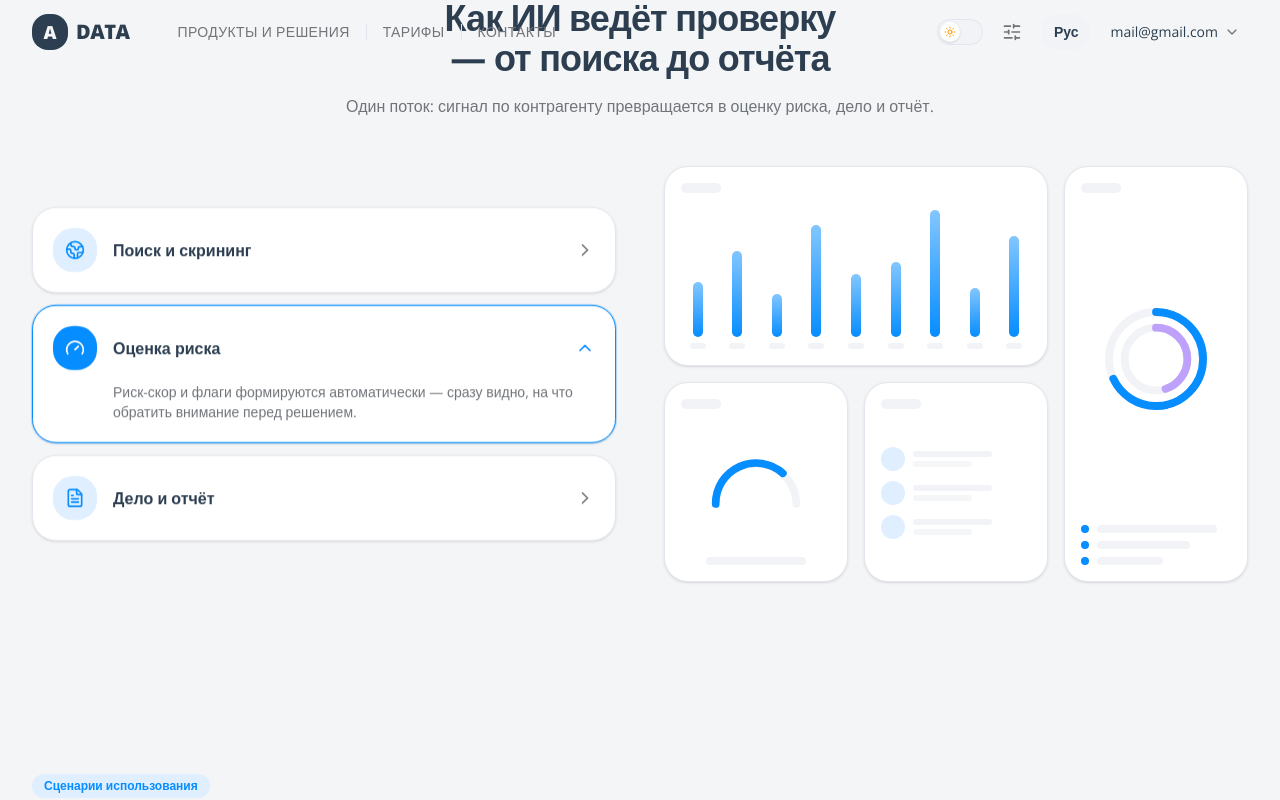
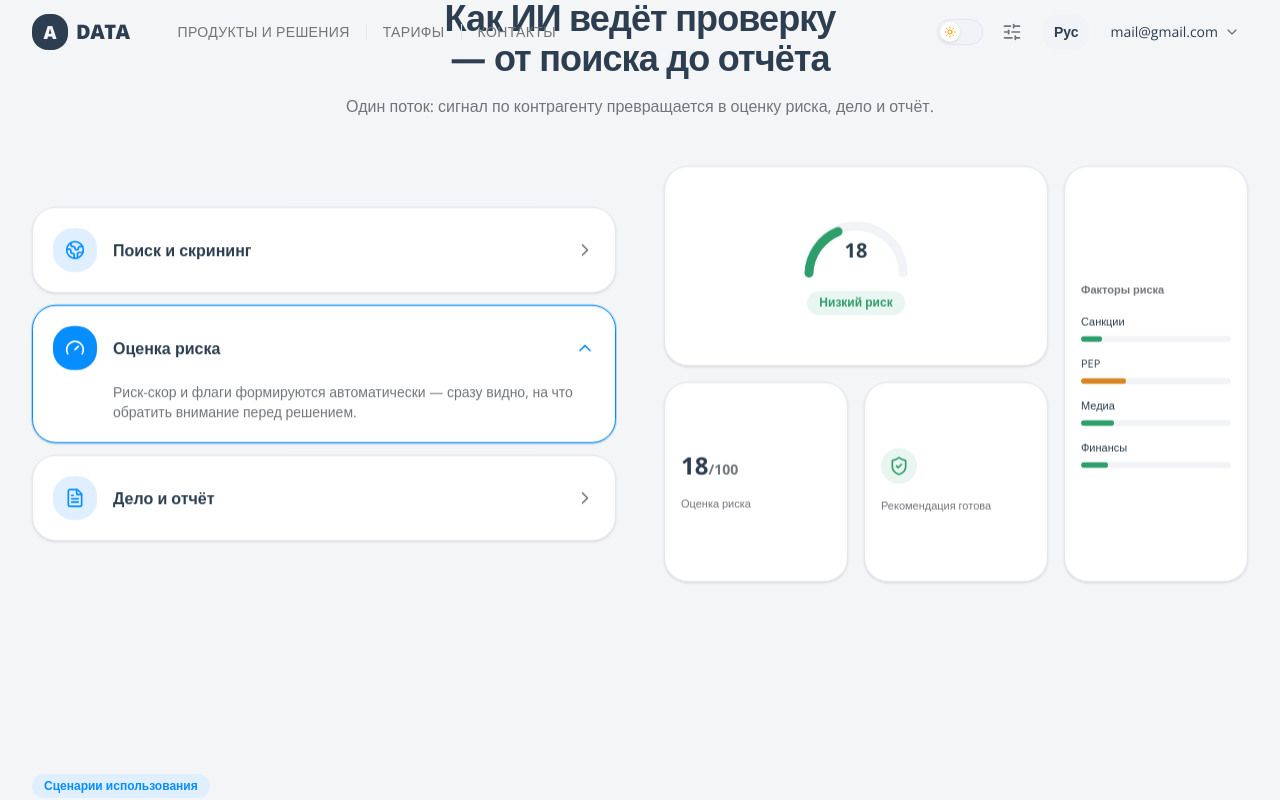
Before and after one commit to dzhmnklva012/-e-analytic, a Next.js app in the folder compliance-landing/: page / in a window 1280 px wide. Both pictures are taken after a click on the button "Оценка риска". Shown: the part 3624-4424 px from the top of the page. Built offline with nearby package versions, Linux system fonts and the light colour scheme.

Commit message:
Auto-update: how-it-works.tsx

```diff
--- a/compliance-landing/src/components/landing/how-it-works.tsx
+++ b/compliance-landing/src/components/landing/how-it-works.tsx
@@ -1,7 +1,18 @@
 "use client";
 
 import * as React from "react";
-import { Globe2, Gauge, FileText, ChevronDown } from "lucide-react";
+import {
+  Globe2,
+  Gauge,
+  FileText,
+  FileSearch,
+  ChevronDown,
+  Search,
+  Check,
+  Users,
+  Download,
+  ShieldCheck,
+} from "lucide-react";
 import type { LucideIcon } from "lucide-react";
 import { Section } from "@/components/ui/section";
 import { SectionHeading } from "@/components/ui/section-heading";
@@ -86,9 +97,11 @@ export function HowItWorks() {
             })}
           </Reveal>
 
-          {/* dashboard visual collage */}
+          {/* stage-specific visual collage */}
           <Reveal dir="right">
-            <FeatureVisuals />
+            <div key={active} className="animate-hero-rise">
+              <FeatureVisuals active={active} />
+            </div>
           </Reveal>
         </div>
       </div>
@@ -96,88 +109,187 @@ export function HowItWorks() {
   );
 }
 
-/* ── decorative dashboard collage ─────────────────────────────────────── */
-
-const bars = [38, 60, 30, 78, 44, 52, 88, 34, 70];
+/* ── shared bits ──────────────────────────────────────────────────────── */
 
 function MiniCard({ className, children }: { className?: string; children: React.ReactNode }) {
   return (
     <div className={cn("flex flex-col gap-3 rounded-2xl border border-border bg-card p-4 shadow-sm", className)}>
-      <span className="h-2.5 w-10 rounded-full bg-muted" />
       {children}
     </div>
   );
 }
 
-function FeatureVisuals() {
+const grid = "grid h-[26rem] grid-cols-3 grid-rows-2 gap-4";
+
+function Rings() {
+  const c1 = 2 * Math.PI * 42;
+  const c2 = 2 * Math.PI * 28;
   return (
-    <div className="grid h-[26rem] grid-cols-3 grid-rows-2 gap-4" aria-hidden="true">
-      {/* bar chart */}
+    <svg viewBox="0 0 100 100" className="size-24 -rotate-90">
+      <circle cx="50" cy="50" r="42" fill="none" stroke="var(--muted)" strokeWidth="7" />
+      <circle cx="50" cy="50" r="42" fill="none" stroke="var(--primary)" strokeWidth="7" strokeLinecap="round" strokeDasharray={c1} strokeDashoffset={c1 * 0.3} />
+      <circle cx="50" cy="50" r="28" fill="none" stroke="var(--muted)" strokeWidth="7" />
+      <circle cx="50" cy="50" r="28" fill="none" stroke="color-mix(in oklch, var(--primary) 60%, white)" strokeWidth="7" strokeLinecap="round" strokeDasharray={c2} strokeDashoffset={c2 * 0.55} />
+    </svg>
+  );
+}
+
+/* ── stage 1: screening across databases ─────────────────────────────── */
+
+function ScreeningVisual() {
+  const sources = ["Санкционные списки", "PEP-реестр", "Негативные публикации"];
+  return (
+    <div className={grid} aria-hidden="true">
       <MiniCard className="col-span-2">
-        <div className="flex flex-1 items-end justify-between gap-1.5">
-          {bars.map((h, i) => (
-            <div key={i} className="flex h-full flex-1 flex-col items-center justify-end gap-1.5">
-              <div
-                className="w-2.5 rounded-full bg-gradient-to-t from-primary to-primary/50"
-                style={{ height: `${h}%` }}
-              />
-              <span className="h-1.5 w-4 rounded-full bg-muted" />
-            </div>
+        <div className="flex items-center gap-2 rounded-full bg-muted px-3 py-2">
+          <Search className="size-4 text-muted-foreground" />
+          <span className="truncate text-xs font-medium text-foreground">ТОО «Альфа Логистик»</span>
+        </div>
+        <ul className="flex flex-1 flex-col justify-center gap-2.5">
+          {sources.map((s) => (
+            <li key={s} className="flex items-center gap-2.5">
+              <span className="grid size-5 place-items-center rounded-md bg-success/10">
+                <Check className="size-3 text-success" strokeWidth={3} />
+              </span>
+              <span className="flex-1 text-xs text-foreground">{s}</span>
+              <span className="text-[11px] text-muted-foreground">чисто</span>
+            </li>
           ))}
-        </div>
+        </ul>
       </MiniCard>
 
-      {/* radial rings */}
-      <MiniCard className="row-span-2">
-        <div className="grid flex-1 place-items-center">
-          <svg viewBox="0 0 100 100" className="size-28 -rotate-90">
-            <circle cx="50" cy="50" r="42" fill="none" stroke="var(--muted)" strokeWidth="7" />
-            <circle
-              cx="50" cy="50" r="42" fill="none" stroke="var(--primary)" strokeWidth="7"
-              strokeLinecap="round" strokeDasharray={2 * Math.PI * 42} strokeDashoffset={2 * Math.PI * 42 * 0.32}
-            />
-            <circle cx="50" cy="50" r="28" fill="none" stroke="var(--muted)" strokeWidth="7" />
-            <circle
-              cx="50" cy="50" r="28" fill="none" stroke="color-mix(in oklch, var(--primary) 65%, white)" strokeWidth="7"
-              strokeLinecap="round" strokeDasharray={2 * Math.PI * 28} strokeDashoffset={2 * Math.PI * 28 * 0.55}
-            />
-          </svg>
-        </div>
-        <div className="flex flex-col gap-2">
-          {[0, 1, 2].map((i) => (
-            <div key={i} className="flex items-center gap-2">
-              <span className="size-2 rounded-full bg-primary" />
-              <span className="h-2 flex-1 rounded-full bg-muted" style={{ maxWidth: `${80 - i * 18}%` }} />
-            </div>
-          ))}
-        </div>
+      <MiniCard className="row-span-2 items-center justify-center">
+        <Rings />
+        <span className="text-[11px] font-medium text-muted-foreground">30+ баз данных</span>
       </MiniCard>
 
-      {/* gauge */}
       <MiniCard>
-        <div className="grid flex-1 place-items-center">
-          <svg viewBox="0 0 100 56" className="w-24">
-            <path d="M8 50 A42 42 0 0 1 92 50" fill="none" stroke="var(--muted)" strokeWidth="8" strokeLinecap="round" />
-            <path d="M8 50 A42 42 0 0 1 78 18" fill="none" stroke="var(--primary)" strokeWidth="8" strokeLinecap="round" />
-          </svg>
-        </div>
-        <span className="h-2 w-2/3 self-center rounded-full bg-muted" />
+        <span className="grid size-9 place-items-center rounded-xl bg-secondary text-secondary-foreground">
+          <Globe2 className="size-5" />
+        </span>
+        <span className="h-2 w-2/3 rounded-full bg-muted" />
       </MiniCard>
 
-      {/* people list */}
       <MiniCard>
-        <div className="flex flex-1 flex-col justify-center gap-2.5">
-          {[0, 1, 2].map((i) => (
-            <div key={i} className="flex items-center gap-2">
-              <span className="size-6 shrink-0 rounded-full bg-secondary" />
-              <span className="flex flex-1 flex-col gap-1">
-                <span className="h-1.5 w-2/3 rounded-full bg-muted" />
-                <span className="h-1.5 w-1/2 rounded-full bg-muted/70" />
-              </span>
-            </div>
-          ))}
-        </div>
+        <span className="h-2 w-1/2 rounded-full bg-muted" />
+        <span className="h-2 w-full rounded-full bg-muted" />
+        <span className="h-2 w-5/6 rounded-full bg-muted/70" />
       </MiniCard>
     </div>
   );
 }
+
+/* ── stage 2: risk scoring ────────────────────────────────────────────── */
+
+function RiskGauge() {
+  return (
+    <svg viewBox="0 0 100 56" className="w-28">
+      <path d="M8 50 A42 42 0 0 1 92 50" fill="none" stroke="var(--muted)" strokeWidth="8" strokeLinecap="round" />
+      <path d="M8 50 A42 42 0 0 1 34 13" fill="none" stroke="var(--risk-low)" strokeWidth="8" strokeLinecap="round" />
+    </svg>
+  );
+}
+
+function RiskVisual() {
+  const factors = [
+    { label: "Санкции", w: 14, tone: "bg-risk-low" },
+    { label: "PEP", w: 30, tone: "bg-risk-medium" },
+    { label: "Медиа", w: 22, tone: "bg-risk-low" },
+    { label: "Финансы", w: 18, tone: "bg-risk-low" },
+  ];
+  return (
+    <div className={grid} aria-hidden="true">
+      <MiniCard className="col-span-2 items-center justify-center">
+        <div className="relative grid place-items-center">
+          <RiskGauge />
+          <span className="absolute top-5 text-xl font-bold text-foreground">18</span>
+        </div>
+        <span className="inline-flex items-center gap-1.5 rounded-full bg-risk-low/10 px-3 py-1 text-xs font-semibold text-risk-low">
+          Низкий риск
+        </span>
+      </MiniCard>
+
+      <MiniCard className="row-span-2 justify-center">
+        <span className="text-[11px] font-semibold text-muted-foreground">Факторы риска</span>
+        {factors.map((f) => (
+          <div key={f.label} className="flex flex-col gap-1">
+            <span className="text-[11px] text-foreground">{f.label}</span>
+            <span className="h-1.5 w-full overflow-hidden rounded-full bg-muted">
+              <span className={cn("block h-full rounded-full", f.tone)} style={{ width: `${f.w}%` }} />
+            </span>
+          </div>
+        ))}
+      </MiniCard>
+
+      <MiniCard className="justify-center">
+        <span className="text-2xl font-bold text-foreground">18<span className="text-sm text-muted-foreground">/100</span></span>
+        <span className="text-[11px] text-muted-foreground">Оценка риска</span>
+      </MiniCard>
+
+      <MiniCard className="justify-center">
+        <span className="grid size-9 place-items-center rounded-xl bg-success/10 text-success">
+          <ShieldCheck className="size-5" />
+        </span>
+        <span className="text-[11px] text-muted-foreground">Рекомендация готова</span>
+      </MiniCard>
+    </div>
+  );
+}
+
+/* ── stage 3: case & report ───────────────────────────────────────────── */
+
+function CaseVisual() {
+  return (
+    <div className={grid} aria-hidden="true">
+      <MiniCard className="col-span-2">
+        <div className="flex items-center justify-between">
+          <span className="text-sm font-bold text-foreground">Дело №WK-2841</span>
+          <span className="rounded-full bg-primary/10 px-2 py-0.5 text-[11px] font-semibold text-primary">В работе</span>
+        </div>
+        <div className="flex items-center gap-2">
+          <span className="grid size-7 place-items-center rounded-full bg-primary text-[11px] font-bold text-primary-foreground">АС</span>
+          <span className="text-xs text-muted-foreground">Ответственный · Смит А.</span>
+        </div>
+        <div className="mt-auto flex items-center gap-1.5 text-[10px] font-medium">
+          <span className="text-success">Создано</span>
+          <span className="h-px flex-1 bg-border" />
+          <span className="rounded-full bg-primary/10 px-1.5 py-0.5 text-primary">В работе</span>
+          <span className="h-px flex-1 bg-border" />
+          <span className="text-muted-foreground">Отчёт</span>
+        </div>
+      </MiniCard>
+
+      <MiniCard className="row-span-2">
+        <span className="grid size-9 place-items-center rounded-xl bg-secondary text-secondary-foreground">
+          <FileSearch className="size-5" />
+        </span>
+        <span className="h-2 w-3/4 rounded-full bg-muted" />
+        <span className="h-2 w-full rounded-full bg-muted" />
+        <span className="h-2 w-5/6 rounded-full bg-muted" />
+        <span className="h-2 w-2/3 rounded-full bg-muted/70" />
+        <span className="mt-auto inline-flex items-center justify-center gap-1.5 rounded-lg bg-primary px-3 py-2 text-[11px] font-semibold text-primary-foreground">
+          <Download className="size-3.5" /> Скачать отчёт
+        </span>
+      </MiniCard>
+
+      <MiniCard className="justify-center">
+        <Users className="size-5 text-primary" />
+        <span className="text-xs font-semibold text-foreground">3 лица · 2 обращения</span>
+        <span className="text-[11px] text-muted-foreground">Связано</span>
+      </MiniCard>
+
+      <MiniCard className="justify-center">
+        <span className="grid size-9 place-items-center rounded-xl bg-success/10 text-success">
+          <Check className="size-5" strokeWidth={2.5} />
+        </span>
+        <span className="text-[11px] text-muted-foreground">Готово к отчёту</span>
+      </MiniCard>
+    </div>
+  );
+}
+
+function FeatureVisuals({ active }: { active: number }) {
+  if (active === 1) return <RiskVisual />;
+  if (active === 2) return <CaseVisual />;
+  return <ScreeningVisual />;
+}
```
